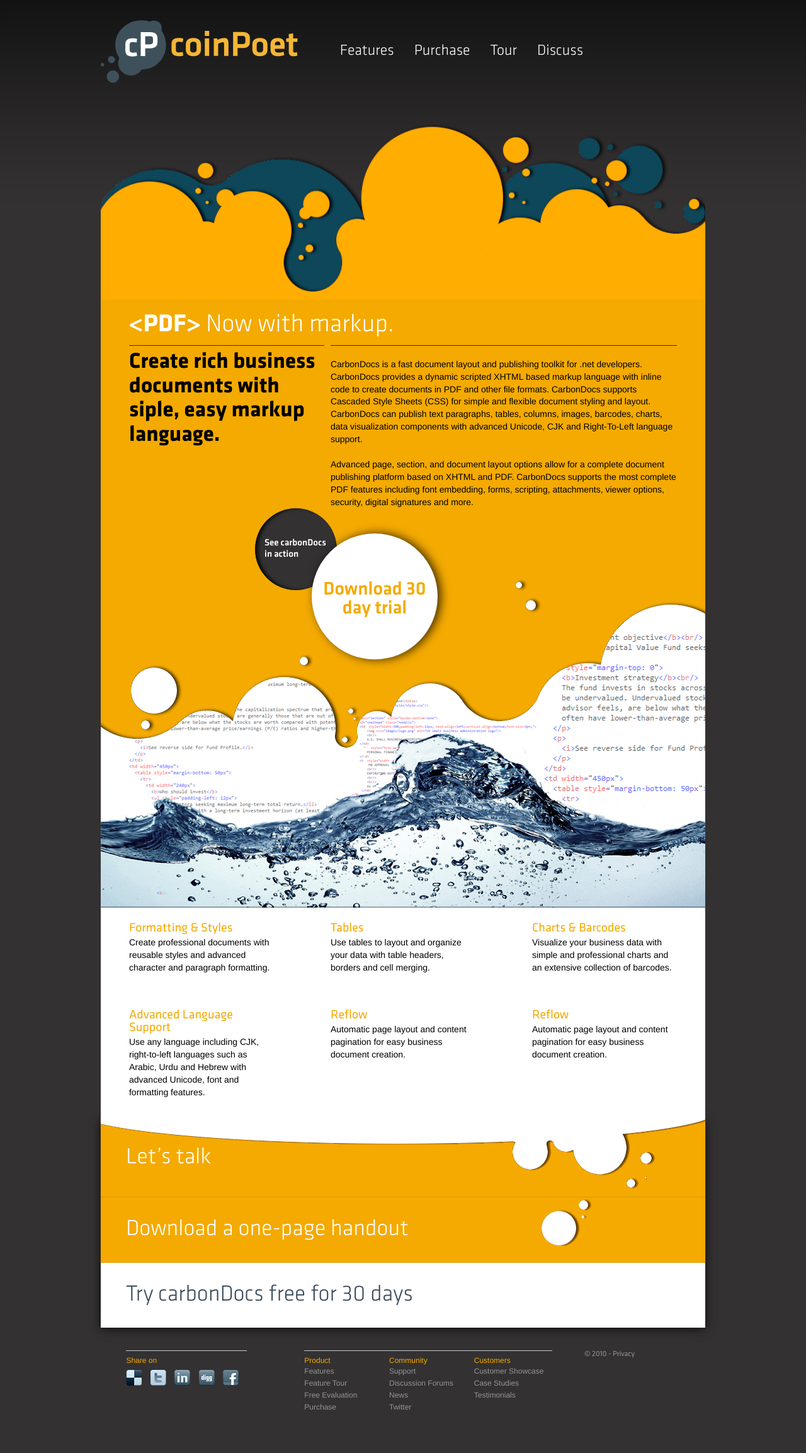
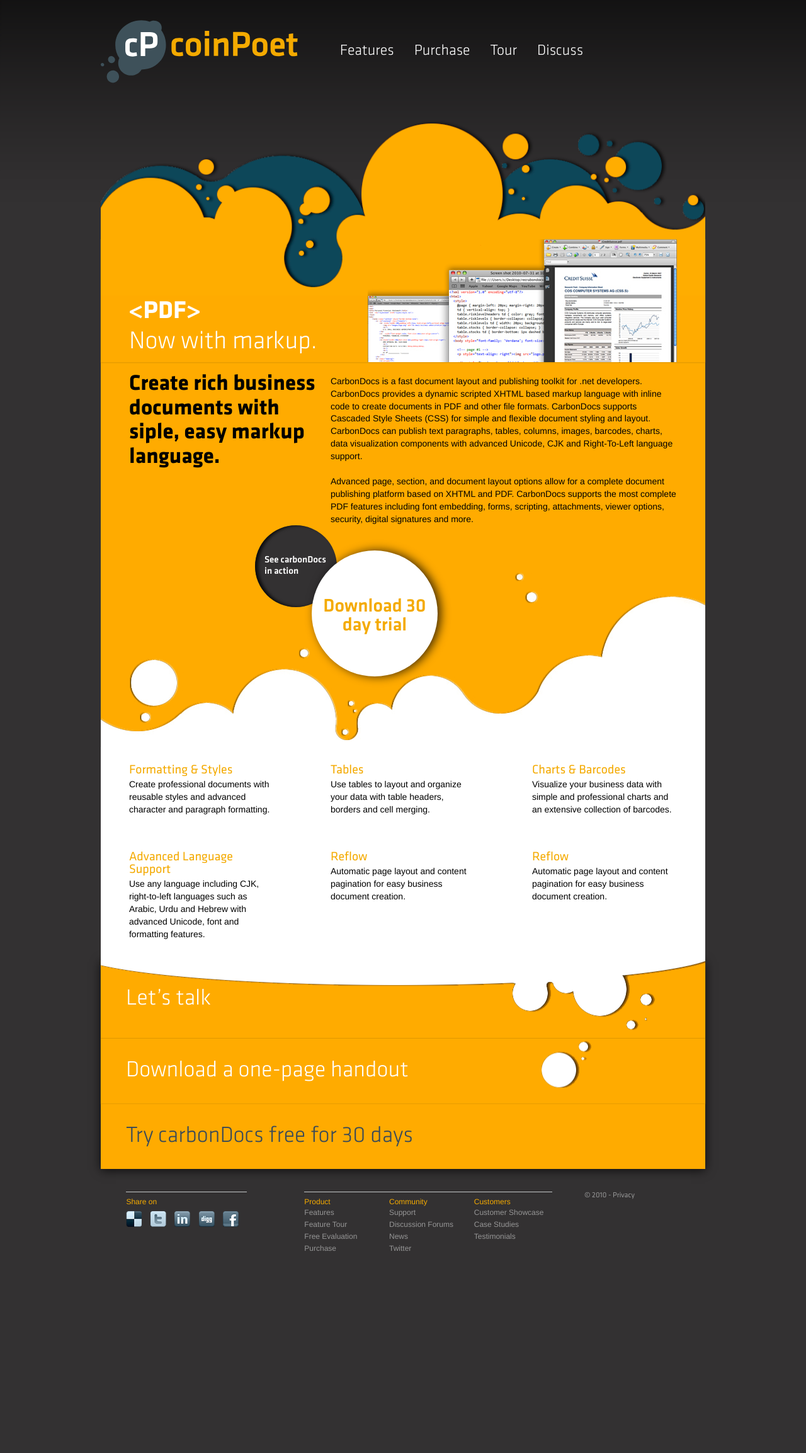
Before and after one commit to CoinPoet/carbonDocs, a Jekyll site: the page built from index.html, in a window 1280 px wide. Shown: the whole page at 63% size. Built offline with Jekyll 4.4.1, drawn with Linux system fonts in a browser that asks for light colours; after the commit the page ends 2055 px from its top, so only the background shows below that.

Commit message:
github issues

```diff
--- a/_scss/components.scss
+++ b/_scss/components.scss
@@ -31,6 +31,19 @@
     }
 }
 
+.hero-image {
+    display: inline-block;
+    float: right;
+    max-width: 100%;
+}
+
+.divider-shadow {
+    border-bottom: 1px solid rgba(178, 124, 0, 0.3);
+    box-shadow: 0px 0px 1px 0px #b27c00;
+    @media (max-width: 768px) {
+        box-shadow: none;
+    }
+}
 
 body {
     background-color: $body-bg;
@@ -49,9 +62,10 @@
 }
 
 .description-section {
-    background-color: $primary;
+    // background-color: $primary;
+    background-image: url(../assets/images/bg.jpg);
 
-    background-repeat: no-repeat;
+    background-repeat: repeat;
     background-position: center bottom;
     background-size: contain;
     position: relative;
@@ -74,15 +88,19 @@
 }
 
 .description-section-expanded {
-    background-image: url(../assets/images/wave-markup-image.png);
-    padding-bottom: 41%;
 
+    background-image:  url(../assets/images/wave-markup-image.png), url(../assets/images/bg.jpg);
+     background-repeat: no-repeat, repeat;
+    padding-bottom: 12%;
+    margin-top: 22%;
+    @media (max-width: 992px) {
         margin-top: 32%;
+    }
     &:before {
         content: "";
         display: block;
         position: absolute;
-        bottom: 100%;
+        bottom: 89%;
         left: 0;
         right: 0;
         width: 100%;
@@ -91,6 +109,9 @@
         background-size: cover;
         background-position: center bottom;
         background-repeat: no-repeat;
+        @media (max-width: 992px) {
+            bottom: 100%;
+        }
     }
 }
 
@@ -121,7 +142,8 @@
     box-shadow: 0px 2px 15px 0px rgba(0, 0, 0, 0.75);
     position: relative; // z-index: -1;
     li {
-        background-color: $primary;
+        // background-color: $primary;
+        background-image:  url(../assets/images/bg.jpg);
         border-bottom: 1px solid rgba(178, 124, 0, 0.3);
         box-shadow: 0px 0px 1px 0px rgba(178, 124, 0, 1);
         @extend .container-fluid;
@@ -164,8 +186,8 @@
             background-size: cover;
             pointer-events: none;
         }
-        li:first-child{
-a{
+        li:first-child {
+            a {
                 padding: 40px 0;
             }
         }
@@ -260,6 +282,10 @@
     }
 }
 
+.align-items-end {
+    align-items: end;
+}
+
 .btn-light {
     height: 200px;
     width: 200px;
@@ -318,7 +344,7 @@
 .container {
     padding: 0;
     @media (max-width: 768px) {
-        .row{
+        .row {
             margin-right: 0;
             margin-left: 0;
 
@@ -328,7 +354,6 @@
                 padding-left: 0;
             }
         }
-
     }
 }
 
@@ -390,14 +415,11 @@
     body {
         position: relative;
     }
-    .page-header {
-
-    }
+    .page-header {}
     .nav {
         max-height: 0;
         overflow: hidden;
-        transition: max-height 0.3s ease-in;
-        // padding: 0 30px;
+        transition: max-height 0.3s ease-in; // padding: 0 30px;
     }
     .navbar-nav {
 
--- a/_scss/type.scss
+++ b/_scss/type.scss
@@ -22,7 +22,7 @@
 h1 {
     font-size: 2.2rem;
     line-height: 1.1;
-    margin: 0 0 0.5rem;
+    margin: 1rem 0 0.5rem;
     @media (max-width: 768px) {
     	font-size: 1.7rem;
     }
--- a/index.html
+++ b/index.html
@@ -5,16 +5,24 @@
 <div class="container">
     <section class="description-section description-section-expanded">
         <div class="container-fluid">
+        <div class="row align-items-end divider-shadow">
+            <div class="col-lg-8 offset-md-1">
+                <h2 class="text-white">   <strong>&lt;PDF&gt;</strong> <br>  Now with markup.</h2>
+            </div>
+            <div class="col-lg-14 offset-lg-0 offset-md-1">
+                <img src="assets/images/pages-image.png" alt="pages" class="hero-image">
+            </div>
+        </div>
+      <!--   <div class="row">
+            <div class="divider"></div>
+        </div> -->
         <div class="row">
-            <div class="col-md-22 offset-md-1">
-                <h2 class="text-white">   <strong>&lt;PDF&gt;</strong>   Now with markup.</h2>
-            </div>
             <div class="col-md-8 offset-md-1">
-                <div class="divider"></div>
+                <!-- <div class="divider"></div> -->
                 <h1>Create rich business documents with siple, easy markup language.</h1>
             </div>
             <div class="col-md-14">
-                <div class="divider"></div>
+                <!-- <div class="divider"></div> -->
                 <p>CarbonDocs is a fast document layout and publishing toolkit for .net developers. CarbonDocs provides a dynamic scripted XHTML based markup language with inline code to create documents in PDF and other file formats. CarbonDocs supports Cascaded Style Sheets (CSS) for simple and flexible document styling and layout. CarbonDocs can publish text paragraphs, tables, columns, images, barcodes, charts, data visualization components with advanced Unicode, CJK and Right-To-Left language support.</p>
                 <p>
                     Advanced page, section, and document layout options allow for a complete document publishing platform based on XHTML and PDF. CarbonDocs supports the most complete PDF features including font embedding, forms, scripting, attachments, viewer options, security, digital signatures and more.
@@ -25,7 +33,6 @@
                     <a href="" class="btn btn-dark">See carbonDocs  in action</a>
                 <a href="" class="btn btn-light">Download  30 day trial</a>
                 </div>
-
             </div>
         </div>
         </div>
```
Also changed, not shown: assets/images/bg.jpg (added), assets/images/logo.svg, assets/images/pages-image.png (added), assets/images/wave-markup-image.png. Lines whose indentation alone changed are shown as unchanged.
